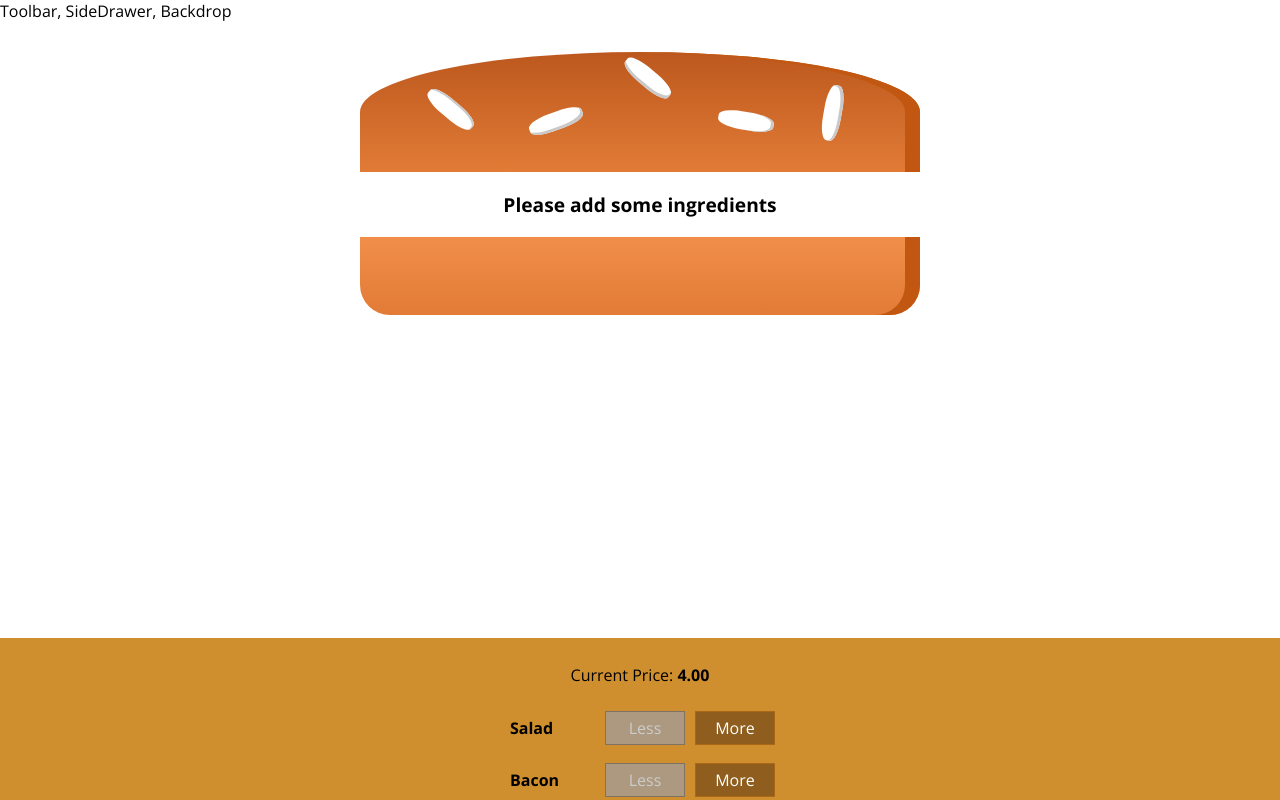
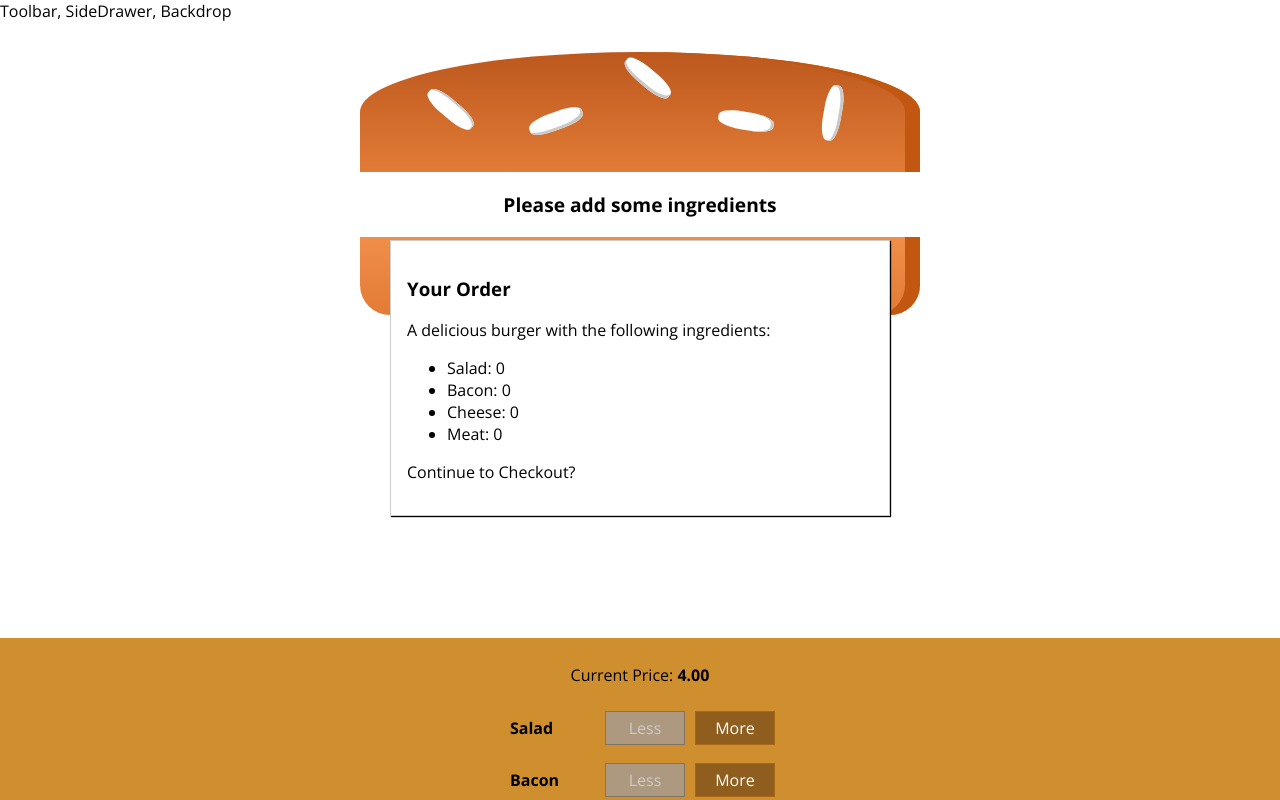
Before and after one commit to nestor-arguello/the-burger-builder, a React app: page / in a window 1280 px wide. Shown: the top 800 px of the page. Built offline with nearby package versions, Linux system fonts and the light colour scheme.

Commit message:
create the orden summary modal

```diff
--- /dev/null
+++ b/src/components/Burger/OrdenSummary/OrderSummary.js
@@ -0,0 +1,29 @@
+import React from 'react';
+
+const ordenSummary = ({ ingredients }) => {
+  const ingerdientsSummary = Object.keys(ingredients).map(
+    ingKey => {
+      return (
+        <li key={ingKey}>
+          <span style={{ textTransform: 'capitalize' }}>
+            {ingKey}
+          </span>
+          : {ingredients[ingKey]}
+        </li>
+      );
+    }
+  );
+
+  return (
+    <React.Fragment>
+      <h3>Your Order</h3>
+      <p>
+        A delicious burger with the following ingredients:
+      </p>
+      <ul>{ingerdientsSummary}</ul>
+      <p>Continue to Checkout?</p>
+    </React.Fragment>
+  );
+};
+
+export default ordenSummary;
--- /dev/null
+++ b/src/components/UI/Modal/Modal.js
@@ -0,0 +1,29 @@
+import React from 'react';
+import styled from 'styled-components';
+
+const StyledModal = styled.div`
+  position: fixed;
+  z-index: 500;
+  background-color: white;
+  width: 70%;
+  border: 1px solid #ccc;
+  box-shadow: 1px 1px 1px black;
+  padding: 16px;
+  left: 15%;
+  top: 30%;
+  box-sizing: border-box;
+  transition: all 0.3s ease-out;
+
+  @media (min-width: 600px) {
+    & {
+      width: 500px;
+      left: calc(50% - 250px);
+    }
+  }
+`;
+
+const modal = ({ children, ...props }) => {
+  return <StyledModal>{children}</StyledModal>;
+};
+
+export default modal;
--- a/src/containers/BurgerBuilder/BurgerBuilder.js
+++ b/src/containers/BurgerBuilder/BurgerBuilder.js
@@ -1,6 +1,8 @@
 import React, { Component } from 'react';
 import Burger from '../../components/Burger/Burger';
 import BuildControls from '../../components/Burger/BuildControls/BuildControls';
+import Modal from '../../components/UI/Modal/Modal'
+import OrdenSummary from '../../components/Burger/OrdenSummary/OrderSummary'
 
 const INGREDIENT_PRICES = {
   salad: 0.5,
@@ -87,6 +89,9 @@ class BurgerBuilder extends Component {
 
     return (
       <React.Fragment>
+        <Modal>
+          <OrdenSummary ingredients={this.state.ingredients} />
+        </Modal>
         <Burger ingredients={this.state.ingredients} />
         <BuildControls
           ingredientAdded={this.handleAddIngredient}
```
Also changed, not shown: src/components/UI/Backdrop/Backdrop.js (added).
